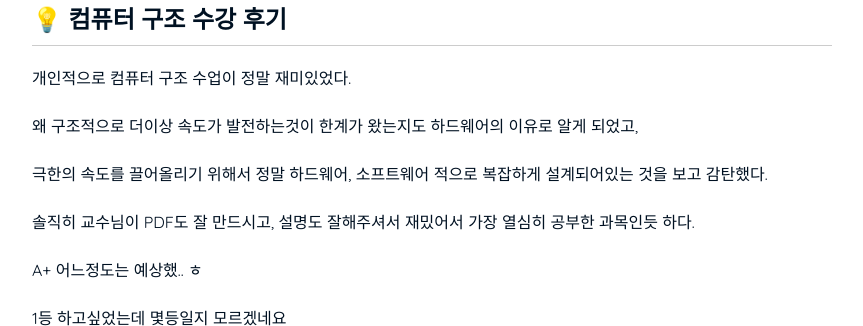
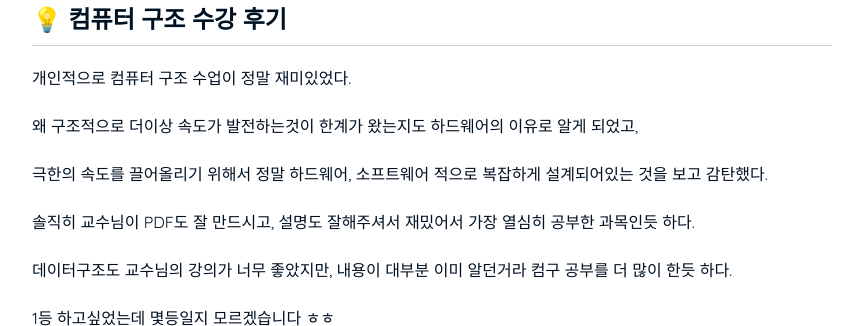
Before and after one commit to hoonably/old-blog, a Jekyll site: the page built from _posts/2025-01-01-computer_architecture.md, in a window 1280 px wide and 900 px high, scrolled down 1878 px, cut to the strip 0-326 px from the top of the window. Shown: the whole strip, without its empty margins (208-1071 px from the left). Built offline with Jekyll 4.4.1, drawn with Linux system fonts in a browser that asks for light colours; comment, search, counter and statistics services are not loaded.

Commit message:
글 수정

```diff
--- a/_posts/2025-01-01-computer_architecture.md
+++ b/_posts/2025-01-01-computer_architecture.md
@@ -57,8 +57,8 @@ author: "hoonably"
 
 솔직히 교수님이 PDF도 잘 만드시고, 설명도 잘해주셔서 재밌어서 가장 열심히 공부한 과목인듯 하다.
 
-A+ 어느정도는 예상했.. ㅎ
+데이터구조도 교수님의 강의가 너무 좋았지만, 내용이 대부분 이미 알던거라 컴구 공부를 더 많이 한듯 하다.
 
-1등 하고싶었는데 몇등일지 모르겠네요
+1등 하고싶었는데 몇등일지 모르겠습니다 ㅎㅎ
 
 <img width="919" alt="image" src="https://github.com/user-attachments/assets/bdc3f3c9-3b7a-4b62-8149-adb6aef35fcc" />
```
Also changed, not shown: about.md (+3 -3 lines).
